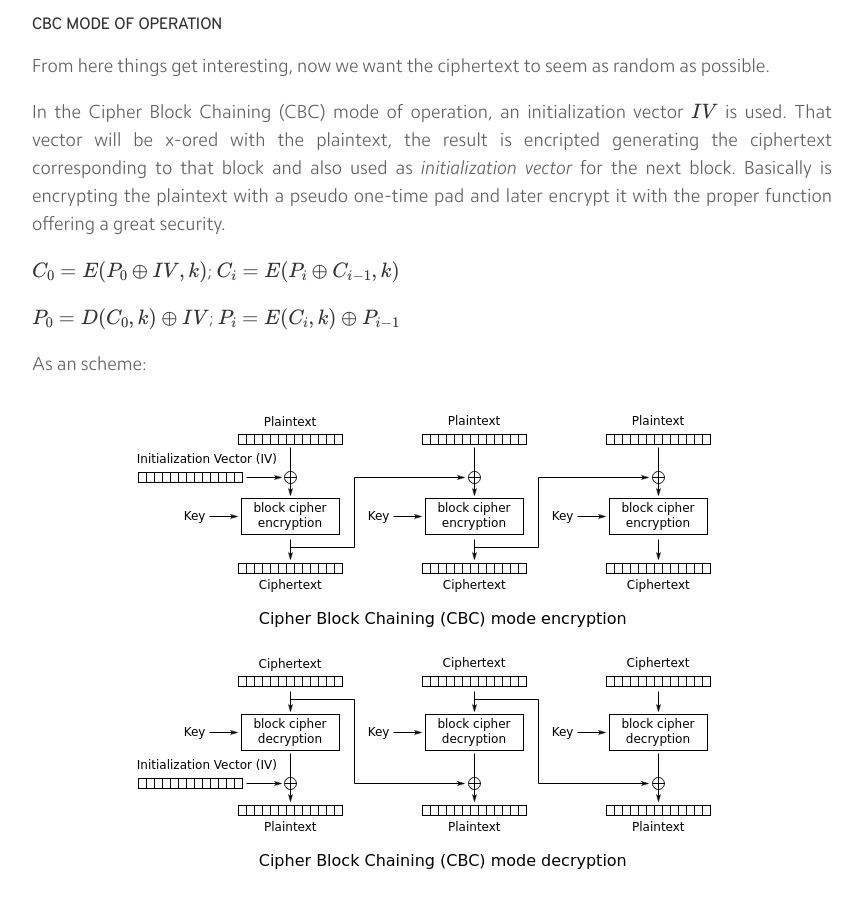
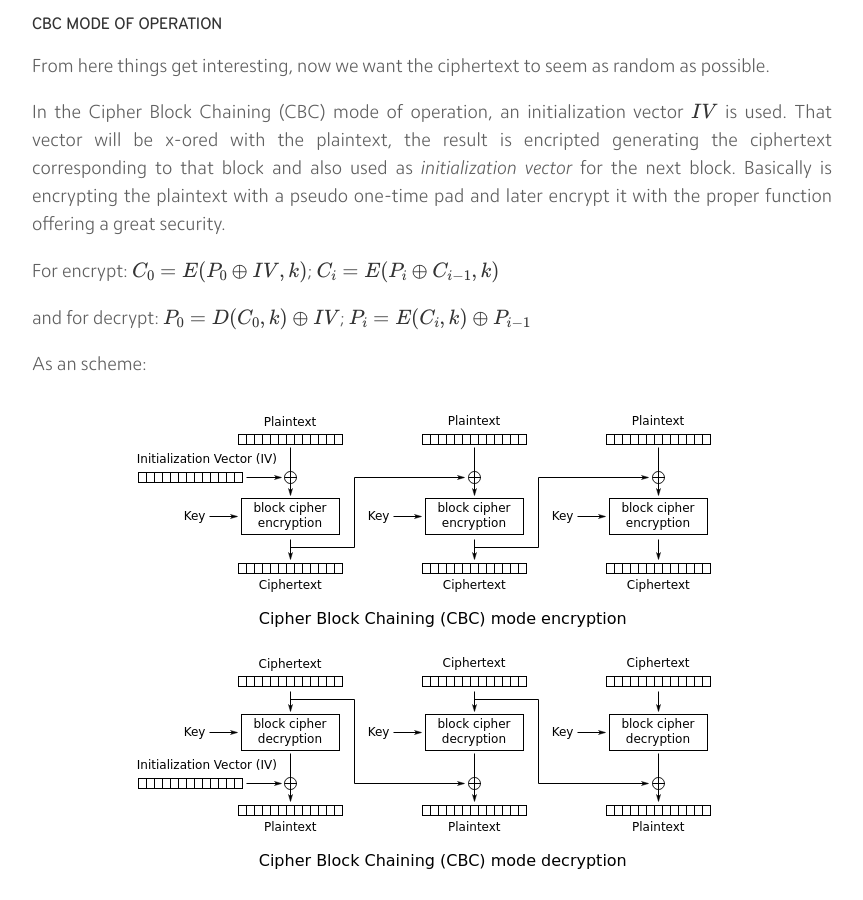
Before and after one commit to MrAnnix/MrAnnix.github.io, a Jekyll site: the page built from _posts/2019-11-07-block-cipher-operation-modes.md, in a window 1280 px wide and 900 px high, scrolled down 2789 px. Shown: the whole window, without its empty margins (208-1071 px from the left). Built offline with Jekyll 4.4.1, drawn with Linux system fonts in a browser that asks for light colours; nearby versions of some CDN libraries; library files that are not in the unit come from our copies; formulas are drawn with MathJax 3.

Commit message:
Update 2019-11-07-block-cipher-operation-modes.md

```diff
--- a/_posts/2019-11-07-block-cipher-operation-modes.md
+++ b/_posts/2019-11-07-block-cipher-operation-modes.md
@@ -53,9 +53,9 @@ From here things get interesting, now we want the ciphertext to seem as random a
 
 In the Cipher Block Chaining (CBC) mode of operation, an initialization vector \\( IV \\) is used. That vector will be x-ored with the plaintext, the result is encripted generating the ciphertext corresponding to that block and also used as *initialization vector* for the next block. Basically is encrypting the plaintext with a pseudo one-time pad and later encrypt it with the proper function offering a great security.
 
-\\( C_0 = E(P_0 \oplus IV, k) \\); \\( C_{i} = E(P_i \oplus C_{i-1}, k) \\)
+For encrypt: \\( C_0 = E(P_0 \oplus IV, k) \\); \\( C_{i} = E(P_i \oplus C_{i-1}, k) \\)
 
-\\( P_0 = D(C_0, k) \oplus IV \\); \\( P_{i} = E(C_i, k) \oplus P_{i-1}\\)
+and for decrypt: \\( P_0 = D(C_0, k) \oplus IV \\); \\( P_{i} = E(C_i, k) \oplus P_{i-1}\\)
 
 As an scheme:
 
```
